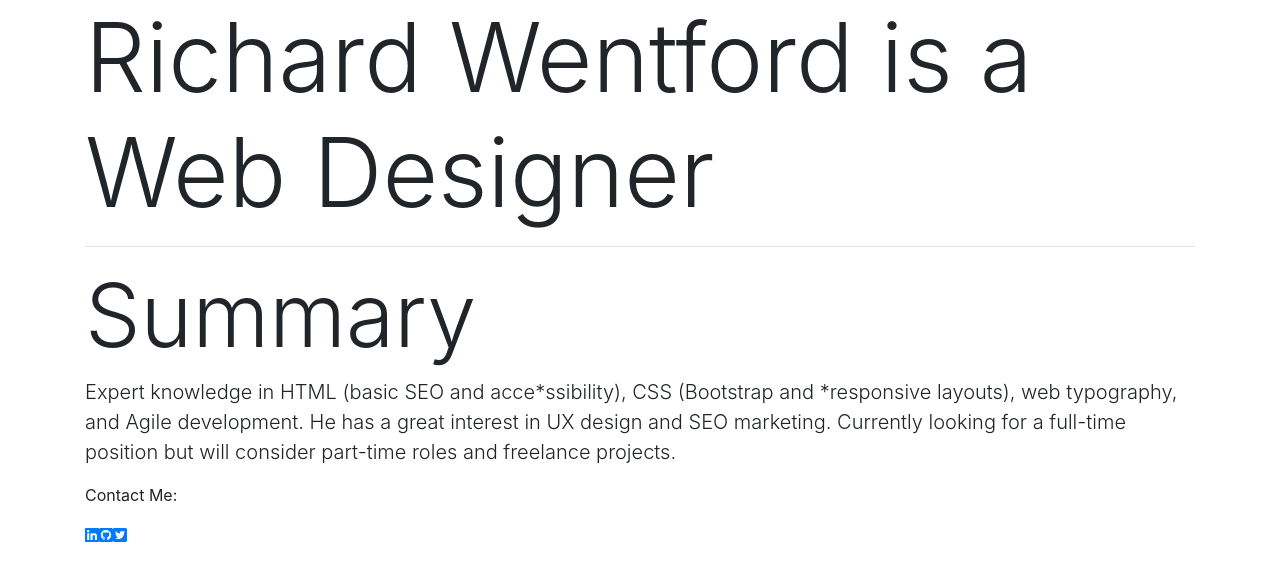
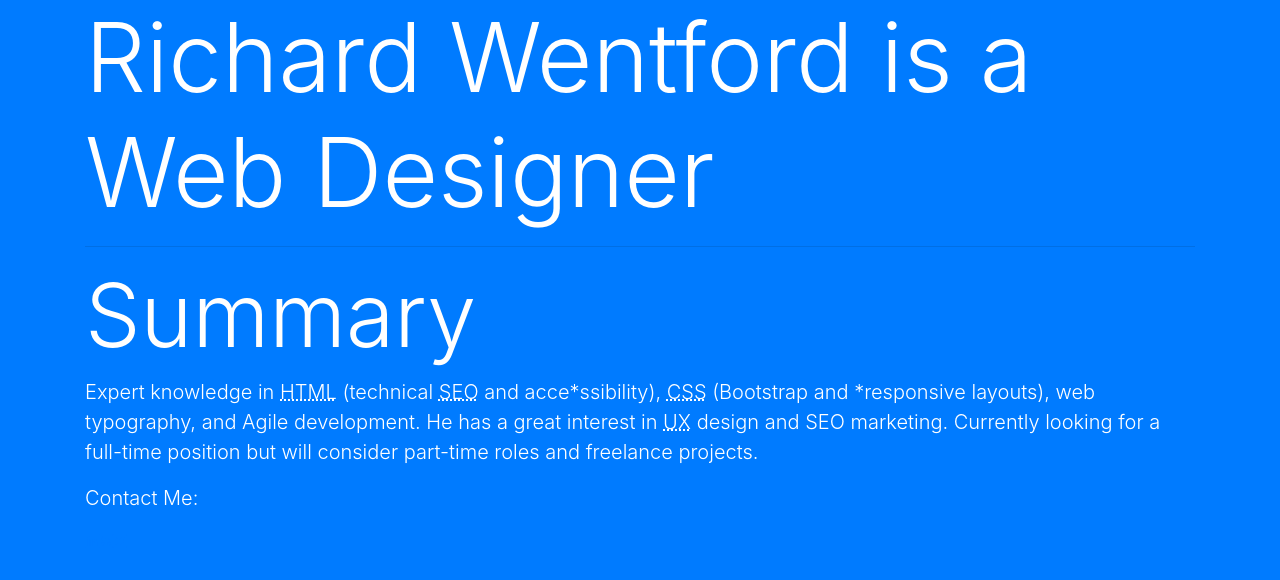
Before and after one commit to rwentford/Portfolio-site, a plain HTML site: page index.html in a window 1280 px wide. Drawn offline with nearby package versions, Linux system fonts and the light colour scheme.

Commit message:
background, text colour, abbr

```diff
--- a/css/main.css
+++ b/css/main.css
@@ -1,18 +1,45 @@
 h1 {
-  font-family: 'IBM Plex Serif', serif !important;
-  font-weight: bold !important;
-  font-style: italic !important;
-  font-size: 2.999em !important;
-  max-width: 80% !important;
+  font-family: 'IBM Plex Serif', serif;
+  font-weight: bold;
+  font-style: italic;
+  font-size: 2.999em;
+  max-width: 80%;
 }
 
 h2 {
-  font-family: 'IBM Plex Serif', serif !important;
-  font-weight: bold !important;
-  font-size: 2.414em !important;
+  font-family: 'IBM Plex Serif', serif;
+  font-weight: bold;
+  font-size: 2.414em;
 }
 
 p {
-  font-family: 'IBM Plex Serif', serif !important;
-  font-size: 2em !important;
+  font-family: 'IBM Plex Serif', serif;
+  font-size: 2em;
 }
+
+.contact {
+  display: inline;
+}
+
+hr {
+  color: white;
+}
+
+@import url('https://fonts.googleapis.com/css?family=IBM+Plex+Sans+Condensed');
+
+// Extra small devices (portrait phones, less than 576px)
+// No media query since this is the default in Bootstrap
+
+// Small devices (landscape phones, 576px and up)
+@media only screen (min-width: 576px) {
+
+ }
+
+// Medium devices (tablets, 768px and up)
+@media only screen (min-width: 768px) { ... }
+
+// Large devices (desktops, 992px and up)
+@media only screen (min-width: 992px) { ... }
+
+// Extra large devices (large desktops, 1200px and up)
+@media only screen (min-width: 1200px) { ... }
--- a/index.html
+++ b/index.html
@@ -7,19 +7,20 @@
 
     <!-- Bootstrap CSS -->
     <link rel="stylesheet" href="https://maxcdn.bootstrapcdn.com/bootstrap/4.0.0/css/bootstrap.min.css" integrity="sha384-Gn5384xqQ1aoWXA+058RXPxPg6fy4IWvTNh0E263XmFcJlSAwiGgFAW/dAiS6JXm" crossorigin="anonymous">
+    <link href="https://fonts.googleapis.com/css?family=IBM+Plex+Sans+Condensed" rel="stylesheet">
     <script defer src="https://use.fontawesome.com/releases/v5.0.9/js/all.js" integrity="sha384-8iPTk2s/jMVj81dnzb/iFR2sdA7u06vHJyyLlAd4snFpCl/SnyUjRrbdJsw1pGIl" crossorigin="anonymous"></script>
     <title>Richard Wentford - Web Designer</title>
   </head>
-  <body>
+  <body class="bg-primary text-white">
     <div class="container">
       <header>
         <h1 class="display-1">Richard Wentford is a Web Designer</h1>
       </header>
       <hr>
       <h2 class="display-2">Summary</h2>
-      <p class="lead">Expert knowledge in HTML (basic SEO and acce*ssibility), CSS (Bootstrap and *responsive layouts), web typography, and Agile development. He has a great interest in UX design and SEO marketing. Currently looking for a full-time position but will consider part-time roles and freelance projects.</p>
+      <p class="lead">Expert knowledge in <abbr title="HyperText Markup Language">HTML</abbr> (technical <abbr title="Search Engine Optimisation">SEO</abbr> and acce*ssibility), <abbr title="Cascading Stylesheet">CSS</abbr> (Bootstrap and *responsive layouts), web typography, and Agile development. He has a great interest in <abbr title="User Exerpience Design">UX</abbr> design and SEO marketing. Currently looking for a full-time position but will consider part-time roles and freelance projects.</p>
       <footer>
-      <p>Contact Me:</p><a href="https://www.linkedin.com/in/richardwentford/" target="_blank"><i class="fab fa-linkedin"></i></a><a href="https://github.com/rwentford" target="_blank"><i class="fab fa-github-square"></i></a><a href="https://twitter.com/richardwentford" target="_blank"><i class="fab fa-twitter-square"></i></a>
+        <p class="lead">Contact Me:</p><a href="https://www.linkedin.com/in/richardwentford/" target="_blank"><i class="fab fa-linkedin"></i></a><a href="https://github.com/rwentford" target="_blank"><i class="fab fa-github-square"></i></a><a href="https://twitter.com/richardwentford" target="_blank"><i class="fab fa-twitter-square"></i></a>
       </footer>
     </div>
     <!-- Optional JavaScript -->
```
